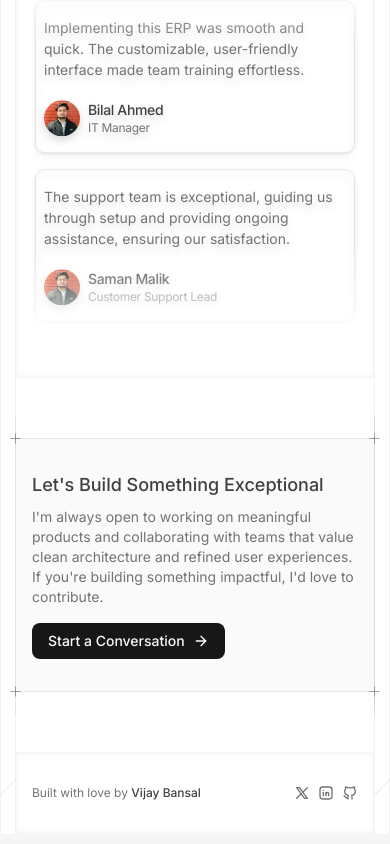
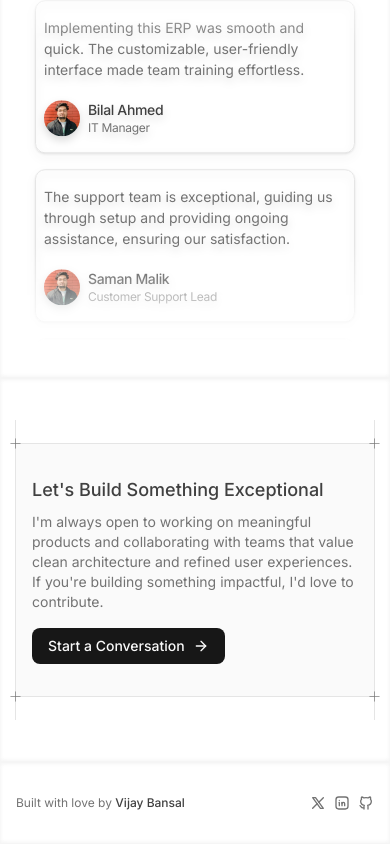
Before and after one commit to VijayBansal2004/portfolio-next, a Next.js app: page / in a window 390 px wide. Shown: the part 2166-3010 px from the top of the page. Built offline with nearby package versions, Linux system fonts and the light colour scheme.

Commit message:
resolve mobile menu ui issue

```diff
--- a/app/layout.tsx
+++ b/app/layout.tsx
@@ -24,12 +24,12 @@ export default function RootLayout({
         className={`${inter.className} bg-neutral-100 antialiased dark:bg-neutral-950`}
       >
         <ThemeProvider attribute="class" defaultTheme="system">
-          <div className="relative mx-auto h-full min-h-screen w-full max-w-4xl bg-white px-4 pt-20 md:px-8 md:pt-20 md:pb-0 dark:bg-neutral-900">
-            <div className="absolute top-0 left-0 h-full w-4 border-x border-x-(--pattern-fg) bg-[repeating-linear-gradient(315deg,var(--pattern-fg)_0,var(--pattern-fg)_1px,transparent_0,transparent_50%)] bg-size-[10px_10px] bg-fixed md:w-8 dark:border-x-(--pattern-fg-dark) dark:bg-[repeating-linear-gradient(315deg,var(--pattern-fg-dark)_0,var(--pattern-fg-dark)_1px,transparent_0,transparent_50%)]"></div>
+          <div className="relative mx-auto h-full min-h-screen w-full max-w-4xl bg-white px-0 pt-20 md:px-8 md:pt-20 md:pb-0 dark:bg-neutral-900">
+            <div className="absolute top-0 left-0 hidden h-full w-4 border-x border-x-(--pattern-fg) bg-[repeating-linear-gradient(315deg,var(--pattern-fg)_0,var(--pattern-fg)_1px,transparent_0,transparent_50%)] bg-size-[10px_10px] bg-fixed md:block md:w-8 dark:border-x-(--pattern-fg-dark) dark:bg-[repeating-linear-gradient(315deg,var(--pattern-fg-dark)_0,var(--pattern-fg-dark)_1px,transparent_0,transparent_50%)]"></div>
             <NavigationBar />
             {children}
             <Footer />
-            <div className="absolute top-0 right-0 h-full w-4 border-x border-x-(--pattern-fg) bg-[repeating-linear-gradient(315deg,var(--pattern-fg)_0,var(--pattern-fg)_1px,transparent_0,transparent_50%)] bg-size-[10px_10px] bg-fixed md:w-8 dark:border-x-(--pattern-fg-dark) dark:bg-[repeating-linear-gradient(315deg,var(--pattern-fg-dark)_0,var(--pattern-fg-dark)_1px,transparent_0,transparent_50%)]"></div>
+            <div className="absolute top-0 right-0 hidden h-full w-4 border-x border-x-(--pattern-fg) bg-[repeating-linear-gradient(315deg,var(--pattern-fg)_0,var(--pattern-fg)_1px,transparent_0,transparent_50%)] bg-size-[10px_10px] bg-fixed md:block md:w-8 dark:border-x-(--pattern-fg-dark) dark:bg-[repeating-linear-gradient(315deg,var(--pattern-fg-dark)_0,var(--pattern-fg-dark)_1px,transparent_0,transparent_50%)]"></div>
           </div>
           <Toaster position="top-center" />
         </ThemeProvider>
--- a/app/page.tsx
+++ b/app/page.tsx
@@ -92,7 +92,9 @@ export default function Home() {
         <SectionHeading className="mb-12">People love my work</SectionHeading>
         <TestimonialSection />
       </Block>
-      <CallToAction />
+      <Block>
+        <CallToAction />
+      </Block>
     </div>
   );
 }
--- a/components/ui/cta.tsx
+++ b/components/ui/cta.tsx
@@ -8,7 +8,7 @@ import { motion } from "motion/react";
 
 export function CallToAction() {
   return (
-    <div className="dark:bg-[radial-gradient(35%_80%_at_25%_0%,--theme(--color-foreground/.08),transparent)] relative mx-auto my-15 flex w-full max-w-3xl flex-col justify-between gap-y-4 border-y bg-neutral-50 px-4 py-8 dark:bg-transparent">
+    <div className="dark:bg-[radial-gradient(35%_80%_at_25%_0%,--theme(--color-foreground/.08),transparent)] relative my-8 flex flex-col justify-between gap-y-4 border-y bg-neutral-50 px-4 py-8 dark:bg-transparent">
       <DecorIcon className="size-4" position="top-left" />
       <DecorIcon className="size-4" position="top-right" />
       <DecorIcon className="size-4" position="bottom-left" />
--- a/components/ui/resizable-navbar.tsx
+++ b/components/ui/resizable-navbar.tsx
@@ -215,7 +215,8 @@ export const MobileNavMenu = ({
           animate={{ opacity: 1 }}
           exit={{ opacity: 0 }}
           className={cn(
-            "fixed -inset-8 -z-1 flex h-screen w-screen flex-col items-center justify-center gap-6 rounded-lg bg-white px-4 py-8 dark:bg-neutral-950",
+            "absolute -inset-x-8 inset-y-0 -z-1 flex h-screen w-screen flex-col items-center justify-center gap-6 rounded-lg bg-white px-4 py-8 dark:bg-neutral-950",
+            "after:absolute after:inset-0 after:-top-20 after:-z-1 after:bg-neutral-950",
             className,
           )}
         >
```
